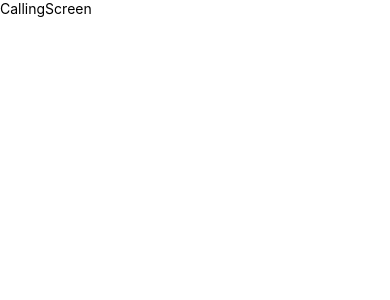
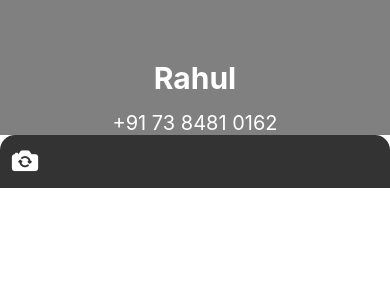
Before and after one commit to koushikm8926/VideoCalling-App, a React Native app: screen / in a window 390 px wide. Shown: the top 300 px of the page. Built offline with nearby package versions, Linux system fonts and the light colour scheme.

Commit message:
icons files added

```diff
--- a/package.json
+++ b/package.json
@@ -11,7 +11,8 @@
   },
   "dependencies": {
     "react": "18.2.0",
-    "react-native": "0.72.4"
+    "react-native": "0.72.4",
+    "react-native-vector-icons": "^10.0.0"
   },
   "devDependencies": {
     "@babel/core": "^7.20.0",
--- a/src/screens/CallingScreen/index.js
+++ b/src/screens/CallingScreen/index.js
@@ -1,14 +1,56 @@
 import { StyleSheet, Text, View } from 'react-native'
 import React from 'react'
+import Ionicons from 'react-native-vector-icons/Ionicons';
+
+
 
 const CallingScreen = () => {
   return (
-    <View>
-      <Text>CallingScreen</Text>
+    <View style={styles.page}>
+        <View style={styles.CameraPreview}>
+            <Text style={styles.name}>Rahul</Text>
+            <Text style={styles.phoneNumber}>+91 73 8481 0162</Text>
+        </View>
+
+        <View style={styles.buttonContainer}>
+           <Ionicons name="camera-reverse" color="white"  size={30}/>
+        </View>
+
     </View>
   )
 }
 
+
+const styles = StyleSheet.create({
+    page:{
+        height:'100%',
+    },
+    CameraPreview:{
+        flex:1,
+        alignItems:'center',
+        backgroundColor:'grey',
+        paddingTop:10,
+        paddingHorizontal:10,
+    },
+    name:{
+        fontSize:30,
+        color:'white',
+        marginTop:50,
+        marginBottom:15,
+        fontWeight:'bold',
+    },
+    phoneNumber:{
+        color:'white',
+        fontSize:20,
+    },
+    buttonContainer:{
+        backgroundColor:'#333333',
+        padding:10,
+        borderTopRightRadius:15,
+        borderTopLeftRadius:15,
+
+    }
+
+})
+
 export default CallingScreen
-
-const styles = StyleSheet.create({})
```
Also changed, not shown: 3 other files (tests, documents, lock files or other folders).
